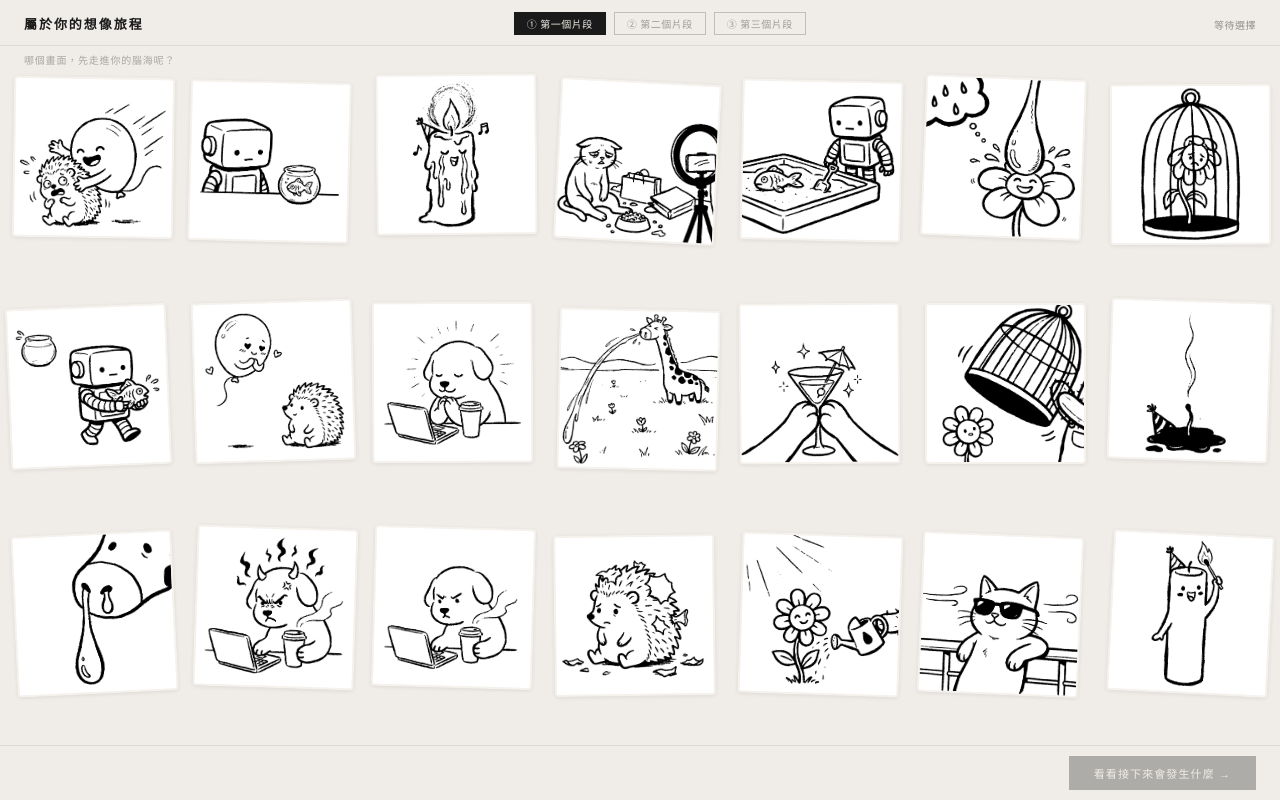
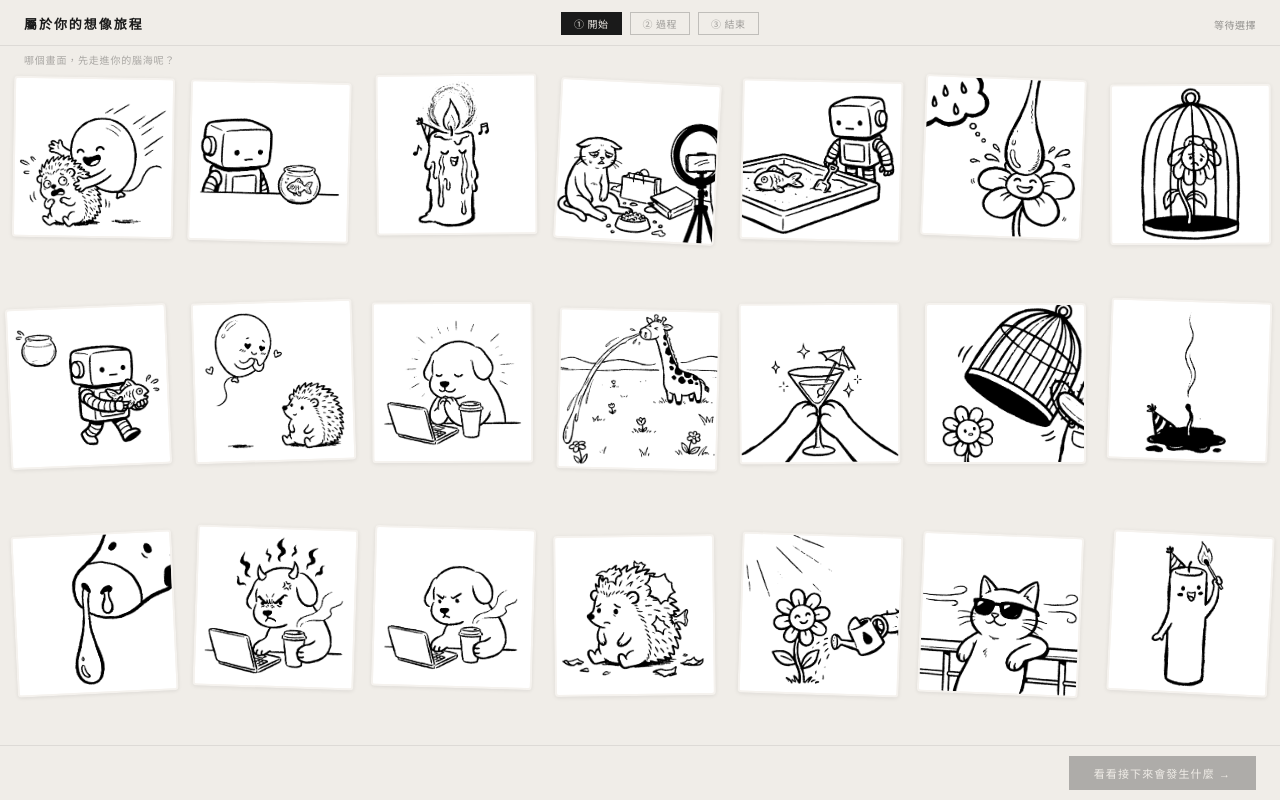
Before and after one commit to monmondesign/tablet-sync-app, a React (Vite) app: page /screen-a in a window 1280 px wide. Built offline with nearby package versions, Linux system fonts and the light colour scheme.

Commit message:
update step labels

```diff
--- a/src/screens/ScreenA/index.jsx
+++ b/src/screens/ScreenA/index.jsx
@@ -84,9 +84,9 @@ export default function ScreenA() {
       <div style={styles.topBar}>
         <span style={styles.title}>屬於你的想像旅程</span>
         <div style={styles.steps}>
-          <span style={{...styles.step, ...styles.stepActive}}>① 第一個片段</span>
-          <span style={styles.step}>② 第二個片段</span>
-          <span style={styles.step}>③ 第三個片段</span>
+          <span style={{...styles.step, ...styles.stepActive}}>① 開始</span>
+          <span style={styles.step}>② 過程</span>
+          <span style={styles.step}>③ 結束</span>
         </div>
         <div style={styles.statusArea}>
           <span style={styles.statusText}>{sent ? "已送出" : selected ? "已選" : "等待選擇"}</span>
--- a/src/screens/ScreenB/index.jsx
+++ b/src/screens/ScreenB/index.jsx
@@ -77,9 +77,9 @@ export default function ScreenB() {
       <div style={styles.topBar}>
         <span style={styles.title}>屬於你的想像旅程</span>
         <div style={styles.steps}>
-          <span style={{...styles.step, ...styles.stepDone}}>① 第一個片段</span>
-          <span style={{...styles.step, ...styles.stepActive}}>② 第二個片段</span>
-          <span style={styles.step}>③ 第三個片段</span>
+          <span style={{...styles.step, ...styles.stepDone}}>① 開始</span>
+          <span style={{...styles.step, ...styles.stepActive}}>② 過程</span>
+          <span style={styles.step}>③ 結束</span>
         </div>
         <div style={styles.statusArea}>
           <span style={styles.statusText}>{!selectionA ? "等待平板 1..." : sent ? "已送出" : selected ? "已選" : "收到平板 1"}</span>
@@ -88,7 +88,7 @@ export default function ScreenB() {
 
       <div style={styles.body}>
         <div style={styles.leftPanel}>
-          <div style={styles.leftLabel}>第一個片段</div>
+          <div style={styles.leftLabel}>開始</div>
           <div style={styles.previewCard}>
             {selectionA ? (
               <img src={selectionA.src} alt="" style={styles.previewImg} />
--- a/src/screens/ScreenC/index.jsx
+++ b/src/screens/ScreenC/index.jsx
@@ -140,7 +140,7 @@ export default function ScreenC() {
     <div style={styles.topBar}>
       <span style={styles.title}>屬於你的想像旅程</span>
       <div style={styles.steps}>
-        {["① 第一個片段","② 第二個片段","③ 第三個片段"].map(s => (
+        {["① 開始","② 過程","③ 結束"].map(s => (
           <span key={s} style={{...styles.step, ...styles.stepDone}}>{s}</span>
         ))}
       </div>
@@ -320,9 +320,9 @@ export default function ScreenC() {
       <div style={styles.topBar}>
         <span style={styles.title}>屬於你的想像旅程</span>
         <div style={styles.steps}>
-          <span style={{...styles.step, ...styles.stepDone}}>① 第一個片段</span>
-          <span style={{...styles.step, ...styles.stepDone}}>② 第二個片段</span>
-          <span style={{...styles.step, ...styles.stepActive}}>③ 第三個片段</span>
+          <span style={{...styles.step, ...styles.stepDone}}>① 開始</span>
+          <span style={{...styles.step, ...styles.stepDone}}>② 過程</span>
+          <span style={{...styles.step, ...styles.stepActive}}>③ 結束</span>
         </div>
         <div style={styles.statusArea}>
           <span style={styles.statusText}>{!selectionB ? "等待平板 2..." : selected ? "已選" : "收到平板 2"}</span>
```
